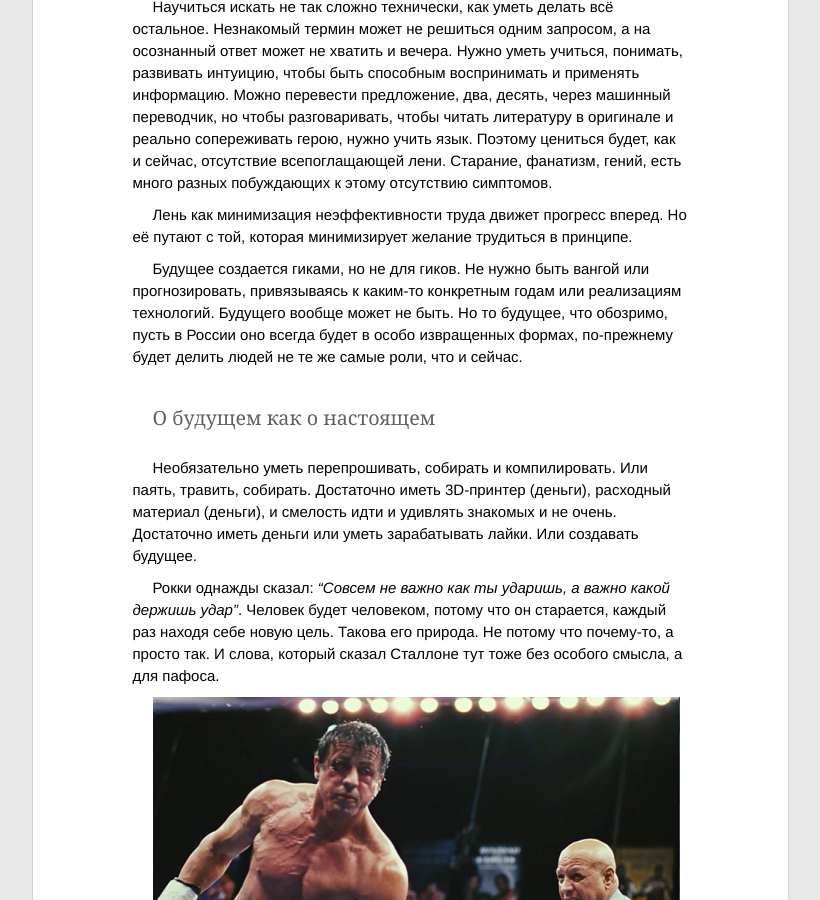
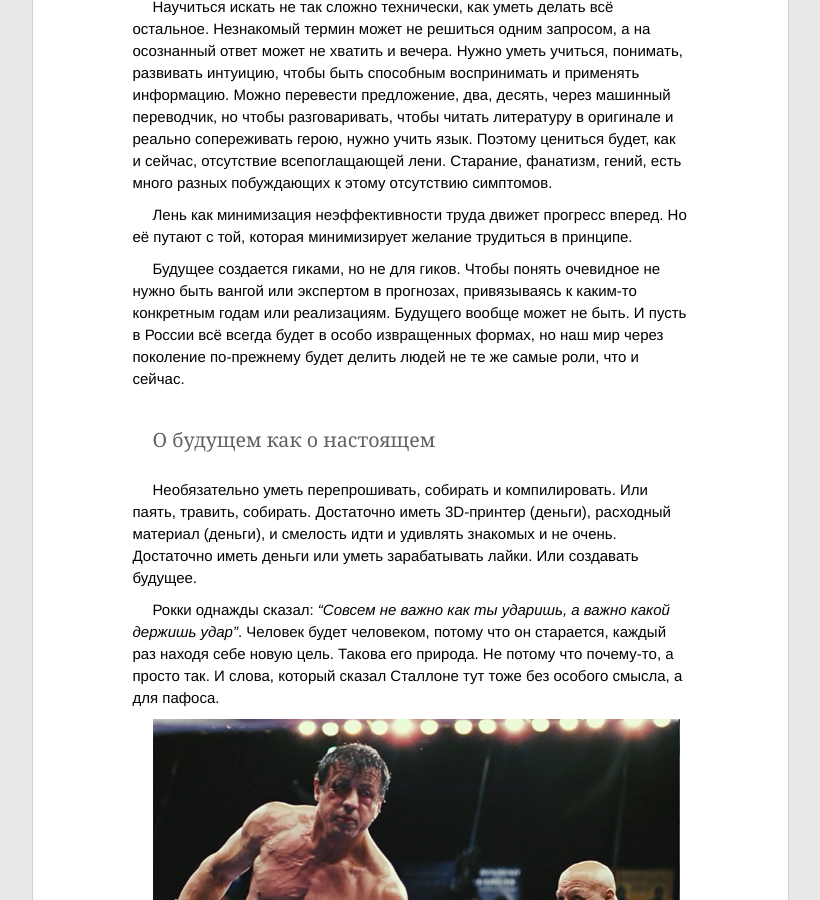
Before and after one commit to ptmt/ptmt.github.com, a Jekyll site: the page built from _posts/2012-07-02-we-are-lazy.md, in a window 1280 px wide and 900 px high, scrolled down 1509 px. Shown: the whole window, without its empty margins (230-1050 px from the left). Built offline with Jekyll 4.4.1, drawn with Linux system fonts in a browser that asks for light colours; Markdown is read by kramdown in place of the engine named in the settings.

Commit message:
Update master

```diff
--- a/_posts/2012-07-02-we-are-lazy.md
+++ b/_posts/2012-07-02-we-are-lazy.md
@@ -26,7 +26,7 @@ title:  Лень будущего
 
 Лень как минимизация неэффективности труда движет прогресс вперед. Но её путают с той, которая минимизирует желание трудиться в принципе.
 
-Будущее создается гиками, но не для гиков. Не нужно быть вангой или прогнозировать, привязываясь к каким-то конкретным годам или реализациям технологий. Будущего вообще может не быть. Но то будущее, что обозримо, пусть в России оно всегда будет в особо извращенных формах, по-прежнему будет делить людей не те же самые роли, что и сейчас.
+Будущее создается гиками, но не для гиков. Чтобы понять очевидное не нужно быть вангой или экспертом в прогнозах, привязываясь к каким-то конкретным годам или реализациям. Будущего вообще может не быть. И пусть в России всё всегда будет в особо извращенных формах, но наш мир через поколение по-прежнему будет делить людей не те же самые роли, что и сейчас.
 
 ##О будущем как о настоящем
 
```
